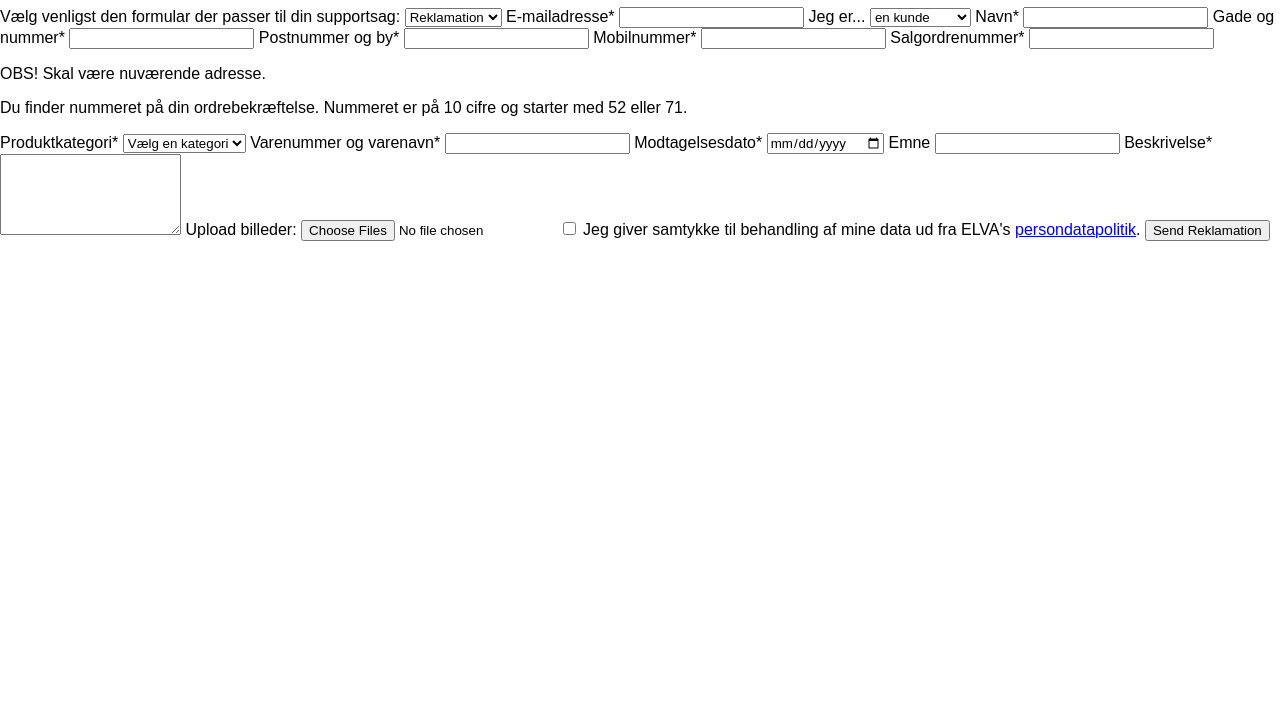
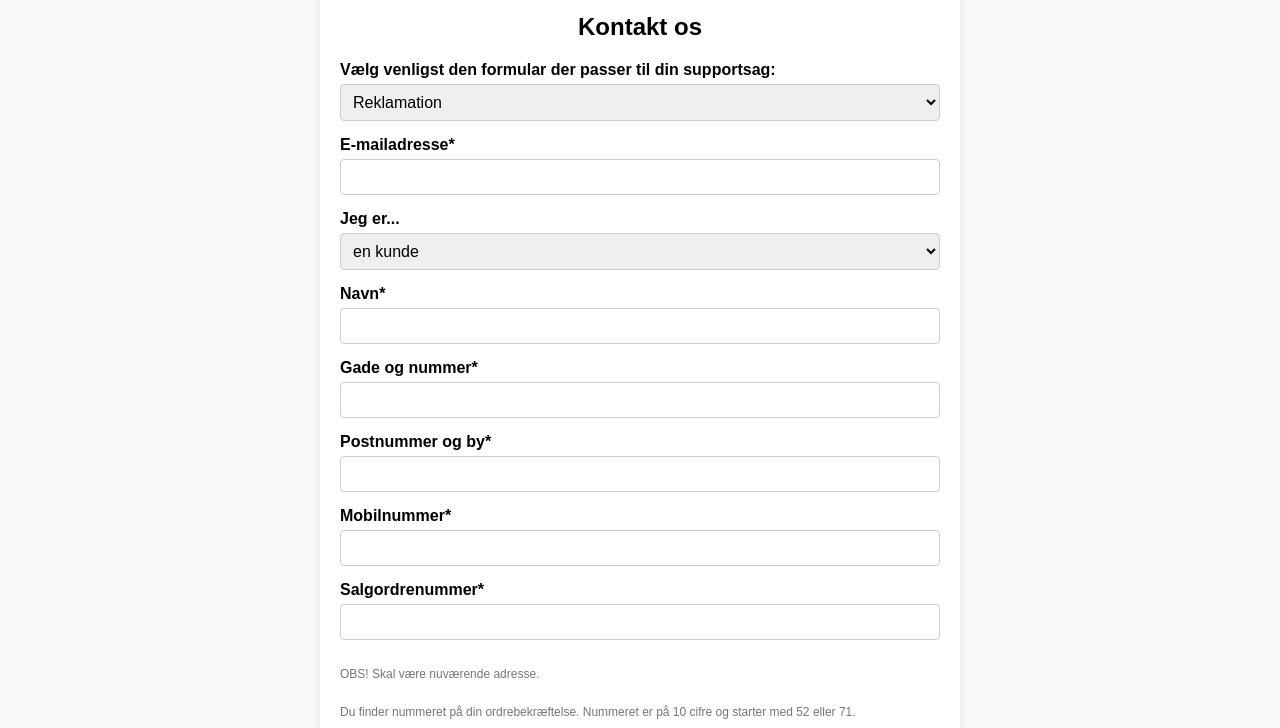
Before and after one commit to Padawan1337/H-M-Returnformula, a website: page src/index.html in a window 1280 px wide. Shown: the part 73-801 px from the top of the page. Drawn offline with Linux system fonts and the light colour scheme.

Commit message:
Update styles.css

```diff
--- a/src/styles.css
+++ b/src/styles.css
@@ -1,21 +1,79 @@
-* {
-  font-family: Arial, Helvetica, sans-serif;
+body {
+    font-family: Arial, sans-serif;
+    margin: 0;
+    padding: 0;
+    background-color: #f9f9f9;
 }
 
-html, body {
-  margin: 0;
-  border: 0;
-  padding: 0;
-  background-color: #fff;
+.container {
+    max-width: 600px;
+    margin: 50px auto;
+    padding: 20px;
+    background-color: #fff;
+    border-radius: 8px;
+    box-shadow: 0 0 10px rgba(0, 0, 0, 0.1);
 }
 
-main {
-  margin: auto;
-  width: 50%;
-  padding: 20px;
+h1 {
+    font-size: 24px;
+    margin-bottom: 20px;
+    text-align: center;
 }
 
-main > h1 {
-  text-align: center;
-  font-size: 3.5em;
+form {
+    display: flex;
+    flex-direction: column;
 }
+
+label {
+    margin-bottom: 5px;
+    font-weight: bold;
+}
+
+input[type="text"],
+input[type="email"],
+select,
+input[type="file"],
+input[type="date"],
+textarea {
+    margin-bottom: 15px;
+    padding: 8px;
+    font-size: 16px;
+    border-radius: 4px;
+    border: 1px solid #ccc;
+    width: 100%;
+    box-sizing: border-box;
+}
+
+textarea {
+    resize: vertical;
+}
+
+button {
+    padding: 10px;
+    font-size: 16px;
+    color: #fff;
+    background-color: #007BFF;
+    border: none;
+    border-radius: 4px;
+    cursor: pointer;
+    margin-top: 10px;
+}
+
+button:hover {
+    background-color: #0056b3;
+}
+
+p {
+    font-size: 12px;
+    color: #777;
+}
+
+a {
+    color: #007BFF;
+    text-decoration: none;
+}
+
+a:hover {
+    text-decoration: underline;
+}
```
